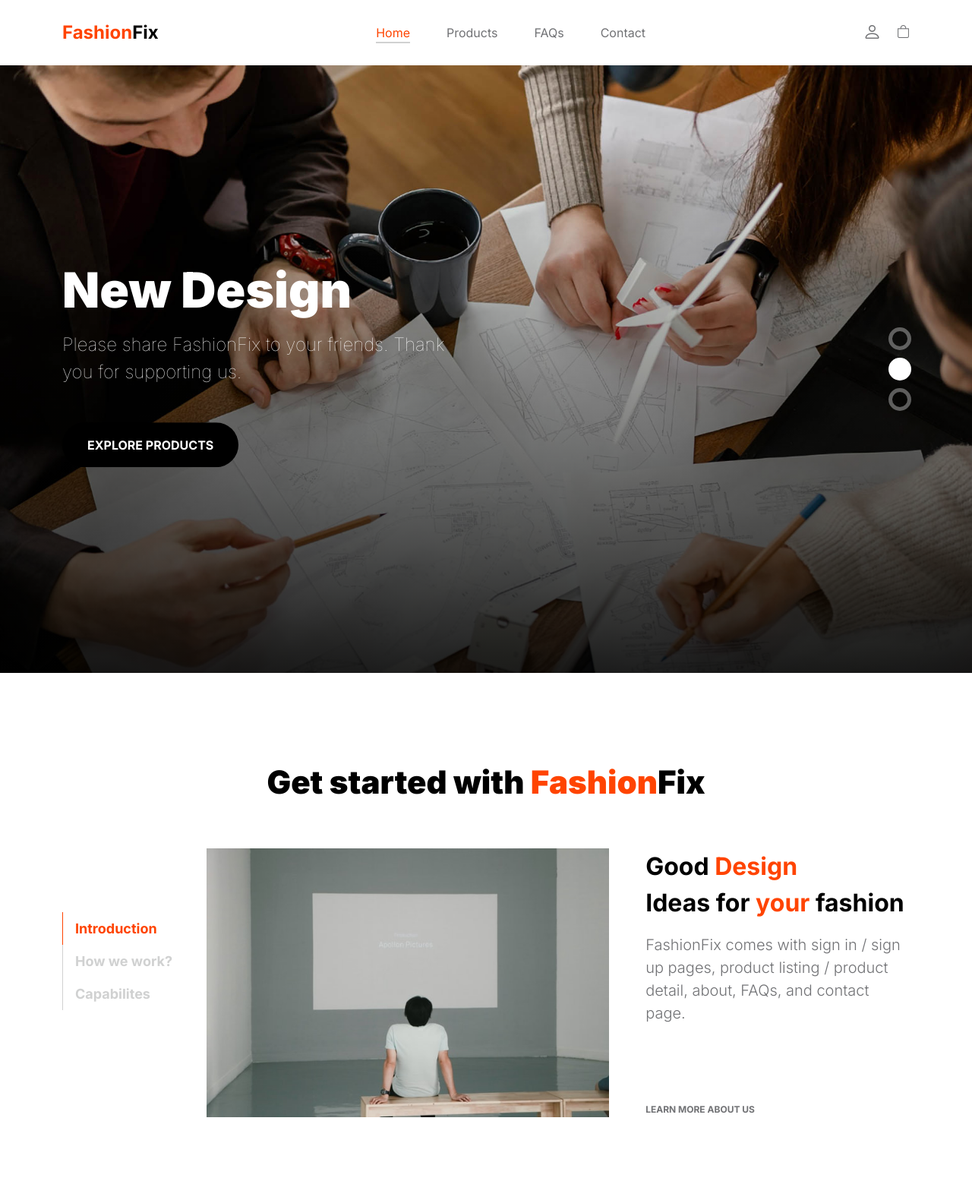
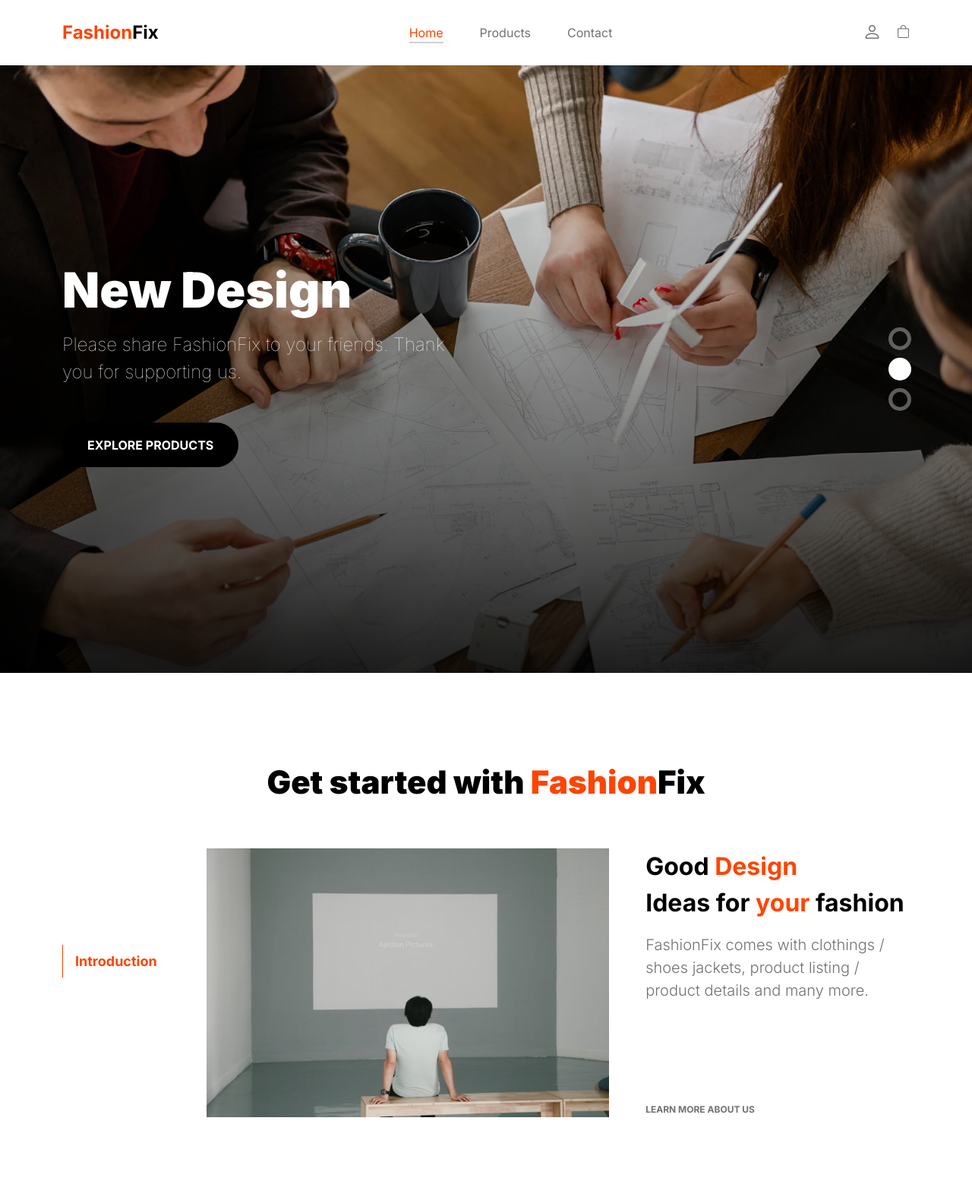
Before and after one commit to kiwalabyeo/FashionFix, a plain HTML site: page index.html in a window 1280 px wide. Shown: the top 1580 px of the page at 76% size. Drawn offline with Linux system fonts and the light colour scheme.

Commit message:
Update index.html

```diff
--- a/index.html
+++ b/index.html
@@ -71,9 +71,9 @@ https://www.tooplate.com/view/2127-little-fashion
                                 <a class="nav-link" href="products.html">Products</a>
                             </li>
 
-                            <li class="nav-item">
+                      <!--      <li class="nav-item">
                                 <a class="nav-link" href="faq.html">FAQs</a>
-                            </li>
+                            </li>-->
 
                             <li class="nav-item">
                                 <a class="nav-link" href="contact.html">Contact</a>
@@ -119,7 +119,7 @@ https://www.tooplate.com/view/2127-little-fashion
 
                                     <p class="lead text-white mt-lg-3 mb-lg-5">Please share FashionFix to your friends. Thank you for supporting us.</p>
 
-                                    <a href="product.html" class="btn custom-btn">Explore products</a>
+                                    <a href="products.html" class="btn custom-btn">Explore products</a>
                                 </div>
                             </div>
                         </div>
@@ -160,13 +160,13 @@ https://www.tooplate.com/view/2127-little-fashion
                                     <button class="nav-link active" id="pills-home-tab" data-bs-toggle="pill" data-bs-target="#pills-home" type="button" role="tab" aria-controls="pills-home" aria-selected="true">Introduction</button>
                                 </li>
 
-                                <li class="nav-item" role="presentation">
+                               <!-- <li class="nav-item" role="presentation">
                                     <button class="nav-link" id="pills-youtube-tab" data-bs-toggle="pill" data-bs-target="#pills-youtube" type="button" role="tab" aria-controls="pills-youtube" aria-selected="true">How we work?</button>
-                                </li>
+                                </li> -->
 
-                                <li class="nav-item" role="presentation">
+                              <!--  <li class="nav-item" role="presentation">
                                     <button class="nav-link" id="pills-skill-tab" data-bs-toggle="pill" data-bs-target="#pills-skill" type="button" role="tab" aria-controls="pills-skill" aria-selected="false">Capabilites</button>
-                                </li>
+                                </li> -->
                             </ul>
                         </div>
 
@@ -183,7 +183,7 @@ https://www.tooplate.com/view/2127-little-fashion
                                             <div class="d-flex flex-column h-100 ms-lg-4 mt-lg-0 mt-5">
                                                 <h4 class="mb-3">Good <span>Design</span> <br>Ideas for <span>your</span> fashion</h4>
 
-                                                <p>FashionFix comes with <a href="sign-in.html">sign in</a> / <a href="sign-up.html">sign up</a> pages, product listing / product detail, about, FAQs, and contact page.</p>
+                                                <p>FashionFix comes with <a href="sign-in.html">clothings</a> / <a href="sign-up.html">shoes</a> jackets, product listing / product details and many more.</p>
 
 
                                                 <div class="mt-2 mt-lg-auto">
```
